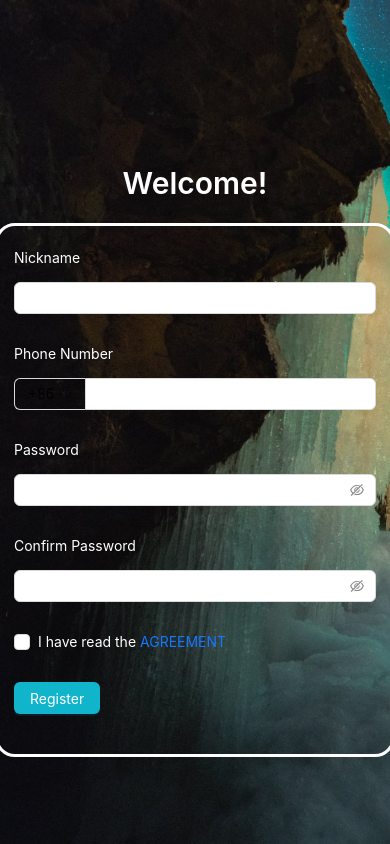
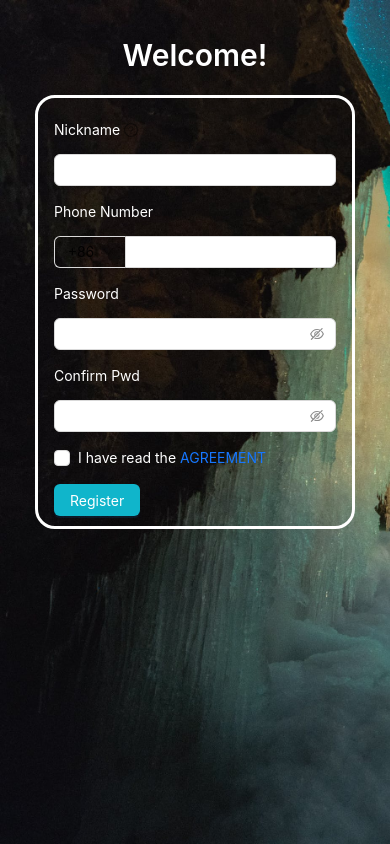
Before and after one commit to myardor/TravelWebsite-ReactJS, a React (Create React App) app: page /register in a window 390 px wide. Built offline with nearby package versions, Linux system fonts and the light colour scheme.

Commit message:
注册登录页移动端适配

```diff
--- a/src/Components/Main/Main.jsx
+++ b/src/Components/Main/Main.jsx
@@ -47,7 +47,7 @@ const Main = () => {
           Most visited destinations
         </h3>
         <button className='btn' onClick={onClickChange}>
-          CHANGE
+          NEXT PAGE
         </button>
       </div>
       <div className='secContent grid'>
--- a/src/Components/Navbar/Navbar.jsx
+++ b/src/Components/Navbar/Navbar.jsx
@@ -24,9 +24,7 @@ const Navbar = () => {
   }
   const navigate = useNavigate()
 
-  const onLogout = () => {
-    localStorage.clear("nickname")
-  }
+  const onLogout = () => {}
 
   return (
     <section className='navBarSection'>
@@ -90,7 +88,10 @@ const Navbar = () => {
                   </button>
                 )}
                 {logtShow && (
-                  <button className='btn logoutBtn' onClick={onLogout}>
+                  <button
+                    className='btn logoutBtn'
+                    onClick={() => localStorage.clear("nickname")}
+                  >
                     <a href='#' className='nickname'>
                       <i className='logoutIcon'>
                         <MdLogout />
--- a/src/pages/Login/Login.css
+++ b/src/pages/Login/Login.css
@@ -86,4 +86,10 @@ html {
 }
 #root .loginForm .formItems .ant-btn {
   background-color: var(--SecondaryColor);
+}
+
+@media screen and (max-width: 500px) {
+  #root .loginForm {
+    width: 320px;
+  }
 }/*# sourceMappingURL=Login.css.map */
--- a/src/pages/Register/Register.css
+++ b/src/pages/Register/Register.css
@@ -19,19 +19,23 @@
 
 body,
 html {
+  height: 100%;
   margin: 0;
   padding: 0;
   font-family: Arial, sans-serif; /* 可选：设置默认字体 */
 }
 
+#root {
+  height: 100%;
+}
 #root .register {
   background-image: url("../../assets/img(5).jpg");
   background-size: cover;
-  height: 100vh;
+  height: 100%;
 }
 #root .registerForm {
   position: absolute;
-  top: 10rem;
+  top: 8rem;
   left: 50%;
   transform: translateX(-50%);
   width: 400px;
@@ -45,7 +49,7 @@ html {
   padding-bottom: 1rem;
 }
 #root .registerForm .formItems {
-  padding: 1rem;
+  padding: 1rem 1rem 0;
   border: 3px solid var(--whiteColor);
   border-radius: 20px;
 }
@@ -54,4 +58,20 @@ html {
 }
 #root .registerForm .formItems .ant-btn {
   background-color: var(--SecondaryColor);
+}
+
+@media screen and (max-width: 575px) {
+  #root .registerForm {
+    top: 2rem;
+    width: 320px;
+  }
+  #root .ant-form .formItems .ant-form-item {
+    margin-bottom: 10px;
+  }
+}
+@media screen and (max-width: 500px) {
+  #root .registerForm {
+    top: 2rem;
+    width: 320px;
+  }
 }/*# sourceMappingURL=Register.css.map */
--- a/src/pages/Register/Register.jsx
+++ b/src/pages/Register/Register.jsx
@@ -136,7 +136,7 @@ const Register = () => {
               {/* confirm password */}
               <Form.Item
                 name='confirm'
-                label='Confirm Password'
+                label='Confirm Pwd'
                 dependencies={["password"]}
                 hasFeedback
                 rules={[
--- a/src/pages/Register/Register.scss
+++ b/src/pages/Register/Register.scss
@@ -18,20 +18,22 @@
 
 body,
 html {
+  height: 100%;
   margin: 0;
   padding: 0;
   font-family: Arial, sans-serif; /* 可选：设置默认字体 */
 }
 #root {
+  height: 100%;
   //   position: relative;
   .register {
     background-image: url("../../assets/img\(5\).jpg");
     background-size: cover;
-    height: 100vh;
+    height: 100%;
   }
   .registerForm {
     position: absolute;
-    top: 10rem;
+    top: 8rem;
     left: 50%;
     transform: translateX(-50%);
 
@@ -48,7 +50,7 @@ html {
     }
 
     .formItems {
-      padding: 1rem;
+      padding: 1rem 1rem 0;
       border: 3px solid var(--whiteColor);
       border-radius: 20px;
 
@@ -62,3 +64,29 @@ html {
     }
   }
 }
+
+@media screen and (max-width: 575px) {
+  #root {
+    .registerForm {
+      top: 2rem;
+      width: 320px;
+    }
+
+    .ant-form {
+      .formItems {
+        .ant-form-item {
+          margin-bottom: 10px;
+        }
+      }
+    }
+  }
+}
+
+@media screen and (max-width: 500px) {
+  #root {
+    .registerForm {
+      top: 2rem;
+      width: 320px;
+    }
+  }
+}
```
Also changed, not shown: src/pages/Login/Login.scss (+9 -0 lines), src/server/data.json (+9 -0 lines), 2 other files (tests, documents, lock files or other folders).
